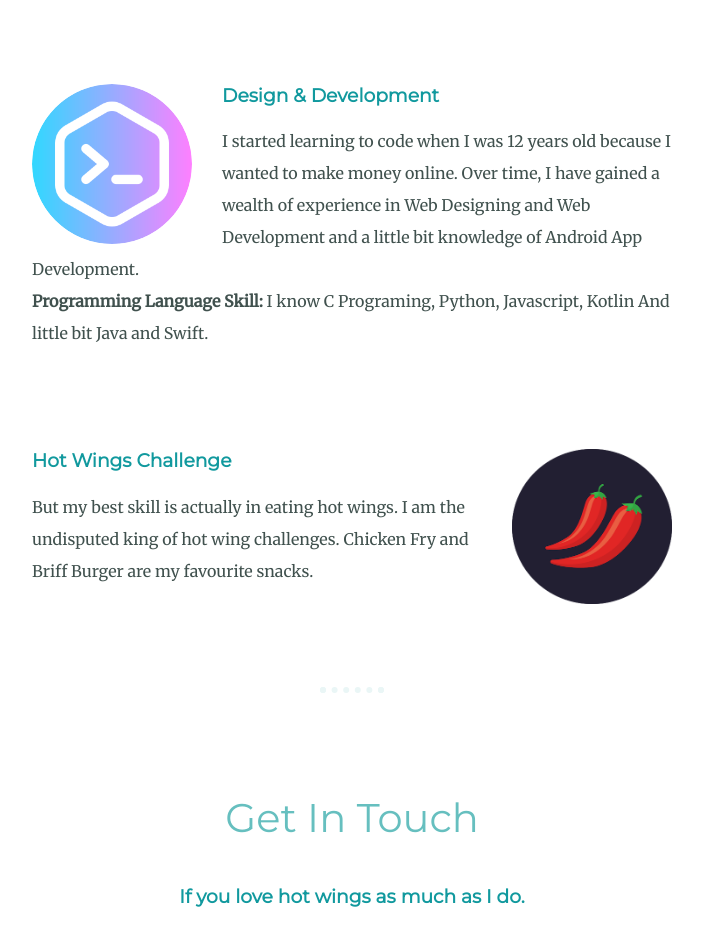
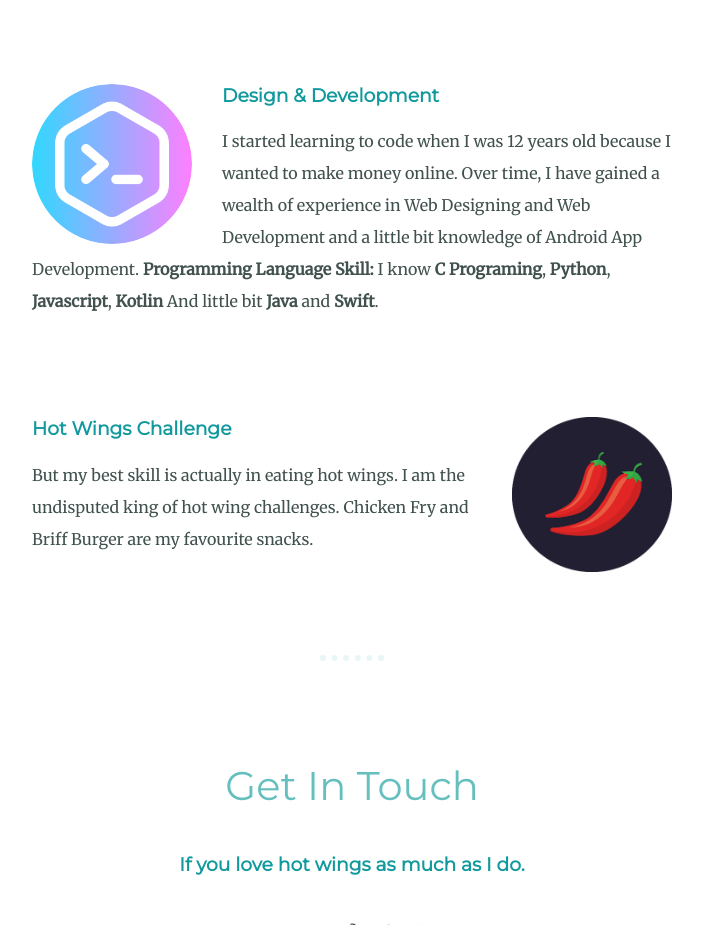
Before and after one commit to MDSINHA/pw, a plain HTML site: page index.html in a window 1280 px wide. Shown: the part 1720-2645 px from the top of the page, without its empty margins (288-991 px from the left). Drawn offline with Linux system fonts and the light colour scheme.

Commit message:
Update index.html

```diff
--- a/index.html
+++ b/index.html
@@ -33,8 +33,7 @@
         <img class="code-img" src="images/code.png" alt="code-img">
 
         <h3>Design & Development</h3>
-        <p>I started learning to code when I was 12 years old because I wanted to make money online. Over time, I have gained a wealth of experience in Web Designing and Web Development and a little bit knowledge of Android App Development. <br> <strong>Programming Language Skill: </strong>I know C Programing, Python, Javascript, Kotlin And little bit Java and Swift.</p>
-
+        <p>I started learning to code when I was 12 years old because I wanted to make money online. Over time, I have gained a wealth of experience in Web Designing and Web Development and a little bit knowledge of Android App Development. <strong class="ps">Programming Language Skill: </strong>I know <strong>C Programing</strong>, <strong>Python</strong>, <strong>Javascript</strong>, <strong>Kotlin</strong> And little bit <strong>Java</strong> and <strong>Swift</strong>.</p>
       </div>
       <div class="skill-row">
         <img class="chilli-img" src="images/chillies.png" alt="chillies-img">
```
